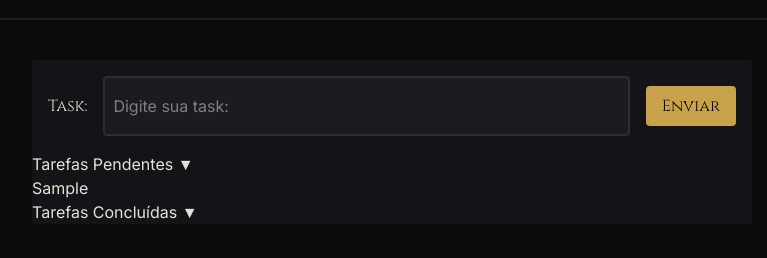
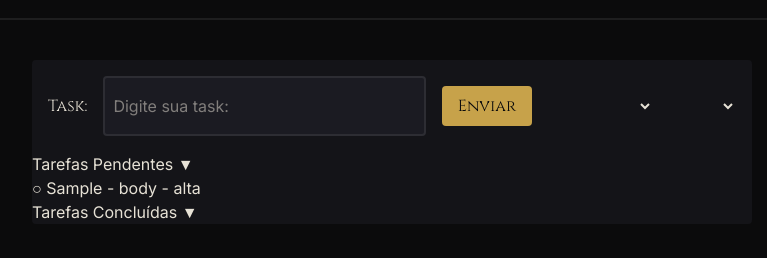
Before and after one commit to artsilveira/todo-list, a website: page index.html in a window 1280 px wide. Both pictures are taken after typing "Sample" into the empty fields and a click on the button "Enviar". Shown: the part 70-328 px from the top of the page, without its empty margins (248-1015 px from the left). Drawn offline with nearby package versions, Linux system fonts and the light colour scheme; files that its build step writes are made by us from their sources.

Commit message:
feat: add localStorage persistence and complete task logic

```diff
--- a/app.js
+++ b/app.js
@@ -18,16 +18,20 @@ bconc.addEventListener("click", function() {
     arrowc.style.transition = "transform 0.3s";
 });
 
-let tarefas = [];
+let tarefas = JSON.parse(localStorage.getItem("tarefas")) || [];
+
+renderTask();
 
 function criarTarefa() {
     let task = document.getElementById("task").value;
+    let categ = document.getElementById("categoria").value;
+    let prior = document.getElementById("prioridade").value;
 
     let novaTarefa = {
         id: Date.now(),
         nome: task,
-        categoria: " ",
-        prioridade: " ",
+        categoria: categ,
+        prioridade: prior,
         concluida: false,
         criadaEm: Date.now(),
     }
@@ -35,8 +39,11 @@ function criarTarefa() {
     tarefas.push(novaTarefa);
 
     document.getElementById("task").value = "";
+    document.getElementById("categoria").value = "";
+    document.getElementById("prioridade").value = "";
 
     renderTask();
+    salvarTarefas();
 }
 
 let form = document.getElementById("form");
@@ -49,12 +56,48 @@ form.addEventListener("submit", function(event) {
 function renderTask() {
 
     let ulPend = document.getElementById("ulPend");
+    let ulConc = document.getElementById("ulConc");
+    ulPend.innerHTML = "";
+    ulConc.innerHTML = "";
 
-    ulPend.innerHTML = "";
+    let tarefasPendentes = tarefas.filter(tarefa => tarefa.concluida === false);
 
-    tarefas.forEach(function(tarefa) {
+    tarefasPendentes.forEach(function(tarefa) {
         ulPend.innerHTML += `
-            <li>${tarefa.nome}</li>
+            <li>
+                <button onclick="completarTarefa(${tarefa.id})">○</button>
+                ${tarefa.nome} - ${tarefa.categoria} - ${tarefa.prioridade}
+            </li>
         `;
     });
+
+     let tarefasConcluidas = tarefas.filter(tarefa => tarefa.concluida === true);
+
+     tarefasConcluidas.forEach(function(tarefa) {
+        ulConc.innerHTML += `
+            <li>
+                <button disabled style="text-decoration: line-through; opacity: 0.6;">✓</button>
+                <span style="text-decoration: line-through; opacity: 0.6;">
+                    ${tarefa.nome} - ${tarefa.categoria} - ${tarefa.prioridade}
+                </span>
+            </li>
+        `;
+    });
+
 };
+
+function completarTarefa(id) {
+    let tarefaEncontrada = tarefas.find(tarefa => tarefa.id === id);
+
+     if (tarefaEncontrada) {
+        tarefaEncontrada.concluida = true;
+        renderTask();
+        salvarTarefas();
+    }
+
+}
+
+function salvarTarefas() {
+
+    localStorage.setItem("tarefas", JSON.stringify(tarefas));
+}
--- a/index.html
+++ b/index.html
@@ -21,6 +21,20 @@
                 <input type="text" id="task" name="task"        placeholder="Digite sua task:" required class="w-full py-4 px-2 border-2 border-border bg-surface-2 rounded">
 
                 <button type="submit" class="font-display text-bg bg-accent px-4 py-2 rounded cursor-pointer hover:bg-amber-400">Enviar</button>
+
+                <select id="categoria">
+                    <option value="body">Body</option>
+                    <option value="mind">Mind</option>
+                    <option value="knowledge">Knowledge</option>
+                    <option value="craft">Craft</option>
+                    <option value="Lore">Lore</option>
+                </select>
+
+                <select id="prioridade">
+                    <option value="alta">Alta</option>
+                    <option value="media">Média</option>
+                    <option value="baixa">Baixa</option>
+                </select>
             </form>
 
             <section>
@@ -33,7 +47,7 @@
                 <div id="pend">
                     <ul id="ulPend">
                         <li>
-                            hardcoded
+
                         </li>
                     </ul>
                 </div>
@@ -47,8 +61,11 @@
                 </button>
 
                 <div id="conc" class="hidden">
-                    meditate
-                    <!-- tarefas concluídas aqui -->
+                    <ul id="ulConc">
+                        <li>
+
+                        </li>
+                    </ul>
                 </div>
             </section>
         </div>
```
